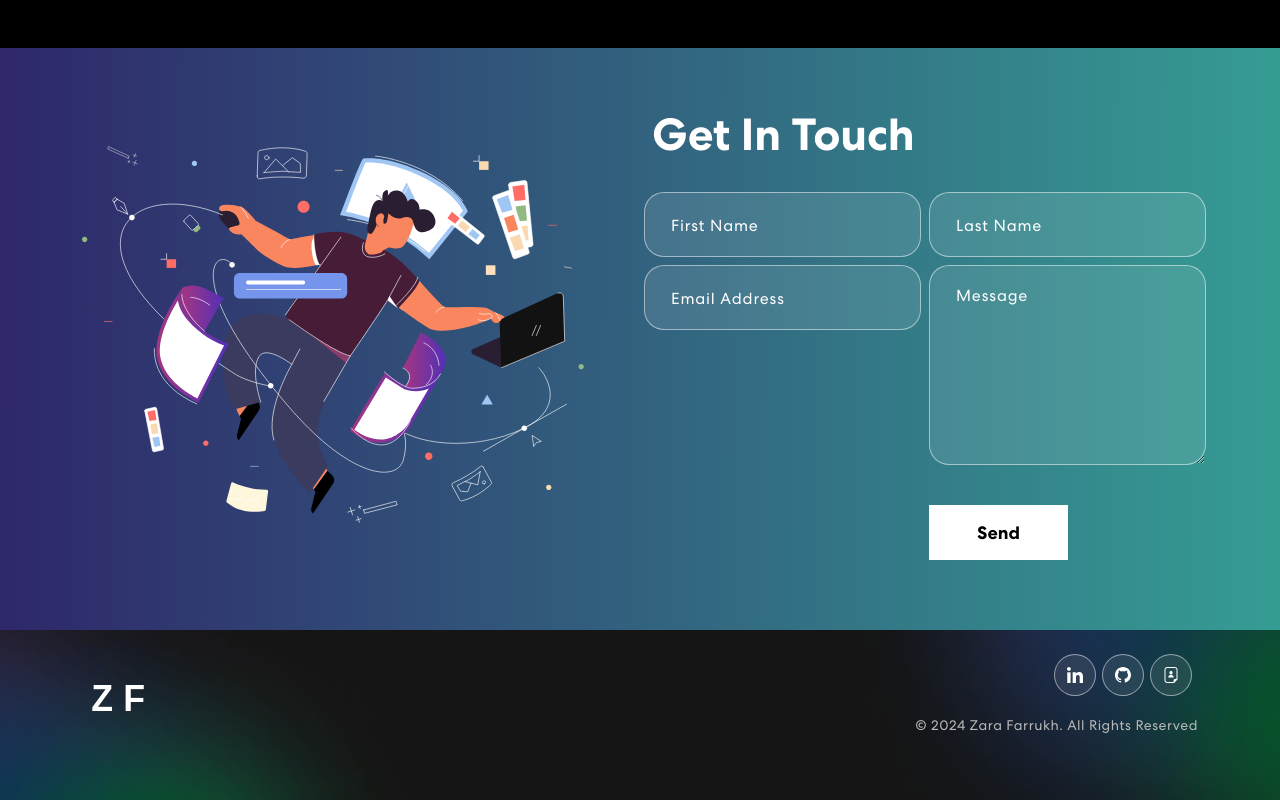
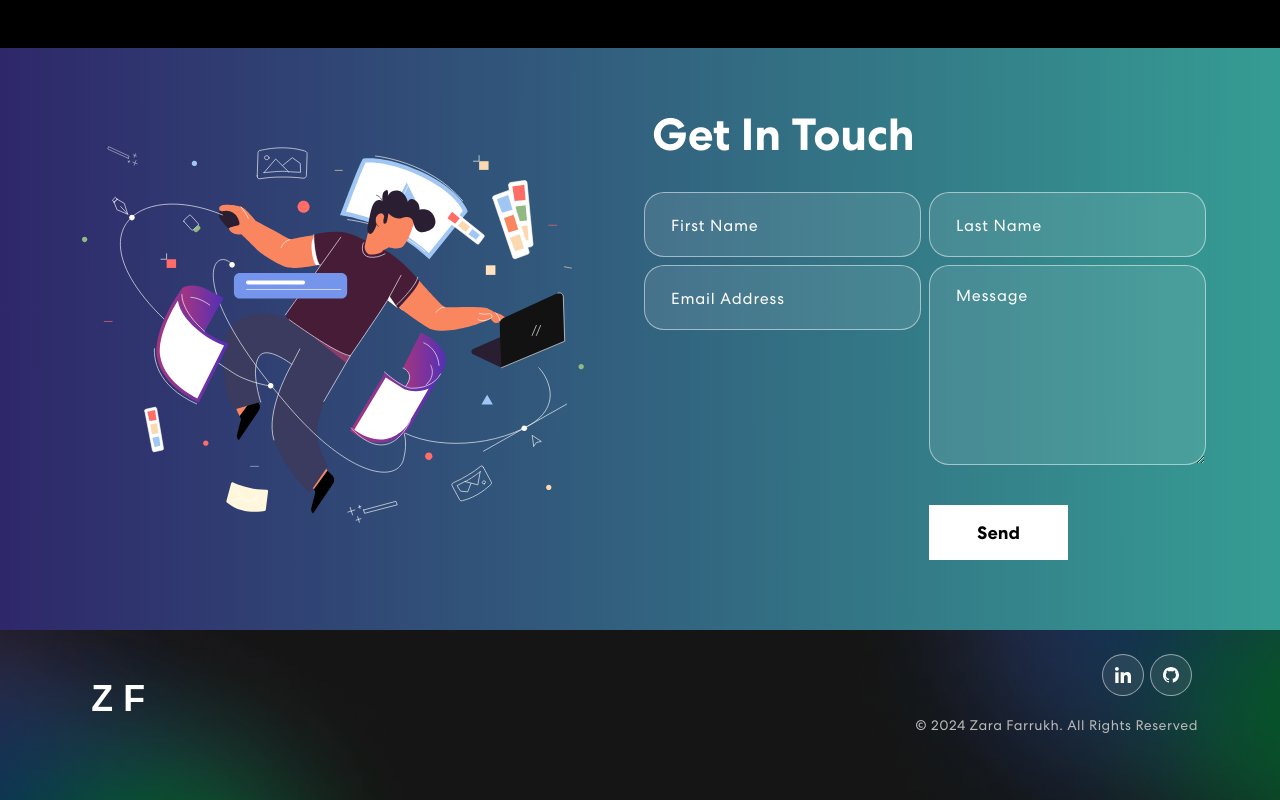
Before and after one commit to zarafarrukh/zarafarrukh.github.io, a React (Create React App) app: page / in a window 1280 px wide. Shown: the part 2231-3031 px from the top of the page. Built offline with nearby package versions, Linux system fonts and the light colour scheme.

Commit message:
Resume component update

```diff
--- a/src/components/Footer.js
+++ b/src/components/Footer.js
@@ -16,7 +16,7 @@ export const Footer = () => {
             <div className="social-icon">
               <a href="https://www.linkedin.com/in/zarafarrukh/"><img src={linkedinIcon} alt="LinkedIn" /></a>
               <a href="https://github.com/zarafarrukh/"><img src={githubIcon} alt="GitHub" /></a>
-              <a href="#"><img src={resumeIcon} alt="Resume" /></a>
+
             </div>
             <p>© 2024 Zara Farrukh. All Rights Reserved</p>
           </Col>
```
